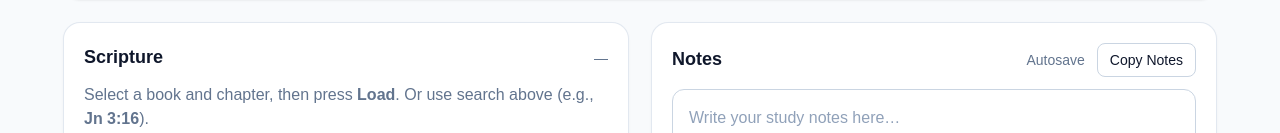
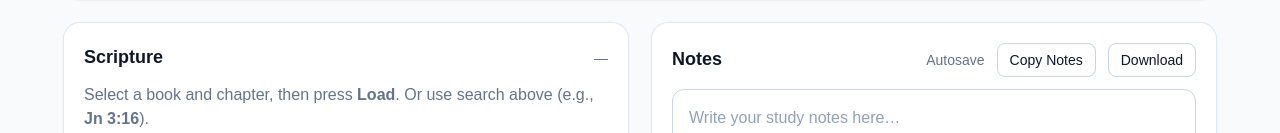
Before and after one commit to philhadley3/bible-study-app, a Next.js app in the folder frontend/: page / in a window 1280 px wide. Shown: the part 153-286 px from the top of the page. Built offline with nearby package versions, Linux system fonts and the light colour scheme.

Commit message:
Add download notes as txt

```diff
--- a/frontend/app/page.tsx
+++ b/frontend/app/page.tsx
@@ -162,6 +162,31 @@ export default function Home() {
   } catch {
     setError("Could not copy to clipboard (browser blocked).");
   }
+}
+function downloadNotes() {
+  if (!book || chapter === "") {
+    setError("Pick a book and chapter first.");
+    return;
+  }
+
+  const header = `${book} ${chapter}\n\n`;
+  const body = notes?.trim() ? notes.trim() : "(no notes)";
+  const text = header + body;
+
+  const blob = new Blob([text], { type: "text/plain;charset=utf-8" });
+  const url = URL.createObjectURL(blob);
+
+  const a = document.createElement("a");
+  a.href = url;
+
+  const safeBook = book.replace(/[^a-z0-9]+/gi, "_").replace(/^_+|_+$/g, "");
+  a.download = `${safeBook}_${chapter}_notes.txt`;
+
+  document.body.appendChild(a);
+  a.click();
+  a.remove();
+
+  URL.revokeObjectURL(url);
 }
 
   function parseReference(input: string): ParsedRef | null {
@@ -553,6 +578,13 @@ export default function Home() {
         >
           Copy Notes
         </button>
+        <button
+  type="button"
+  onClick={downloadNotes}
+  className="rounded-lg border border-slate-300 bg-white px-3 py-1.5 text-sm text-slate-900 hover:bg-slate-50"
+>
+  Download
+</button>
       </div>
     </div>
 
```
